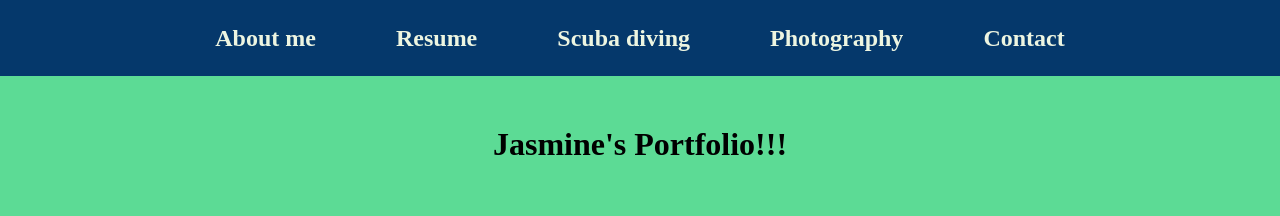
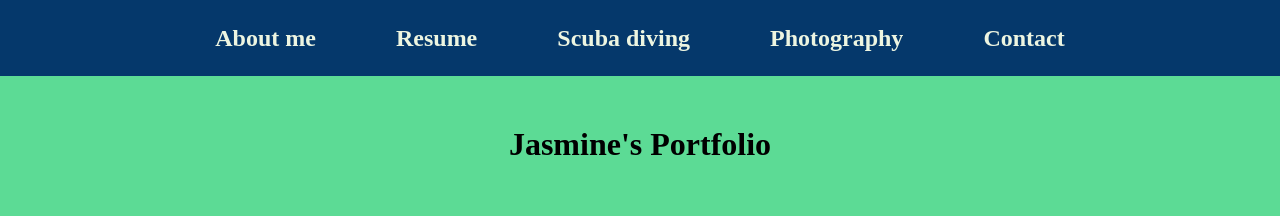
Before and after one commit to jasmineLS/jasmine, a plain HTML site: page index.html in a window 1280 px wide. Shown: the top 216 px of the page. Drawn offline with Linux system fonts and the light colour scheme.

Commit message:
removed exclamation marks

```diff
--- a/index.html
+++ b/index.html
@@ -20,7 +20,7 @@
     <div class="page-wrapper">
     <header>
 
-      <h1>Jasmine's Portfolio!!!</h1>
+      <h1>Jasmine's Portfolio</h1>
     </header>
 
     <main class="home">
```
